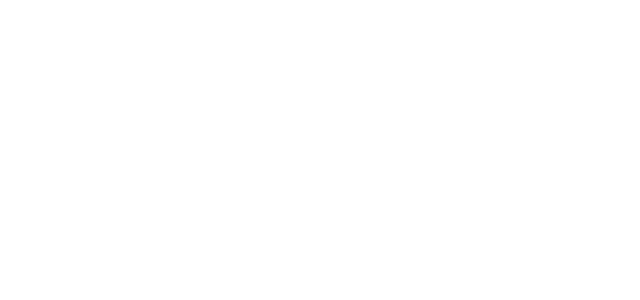
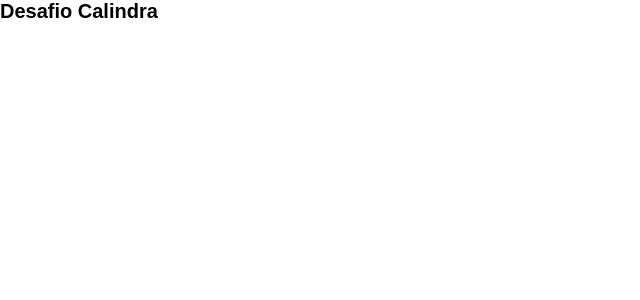
Before and after one commit to VictorAcarvalho/desafio-tech_front-end, a React (Create React App) app: page / in a window 1280 px wide. Shown: the top 300 px of the page, without its empty margins (0-640 px from the left). Built offline with nearby package versions, Linux system fonts and the light colour scheme.

Commit message:
feat:implementa o componente title

```diff
--- a/src/App.js
+++ b/src/App.js
@@ -1,9 +1,16 @@
-
+import React from 'react';
 import './App.css';
+import Title from './components/title/index';
 
 function App() {
   return (
-    <></>
+
+      <Title
+      text="Desafio Calindra"
+      />
+
+
+
     );
 }
 
--- /dev/null
+++ b/src/components/title/index.js
@@ -0,0 +1,9 @@
+import React from "react";
+
+function Title(props){
+    return(
+        <h1>{props.text}</h1>
+    )
+}
+
+export default Title;
```
